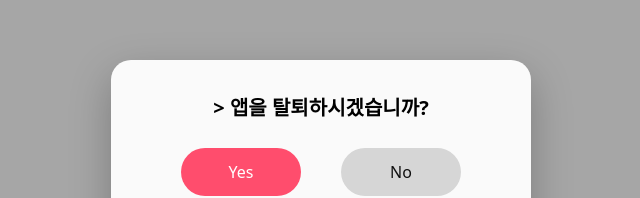
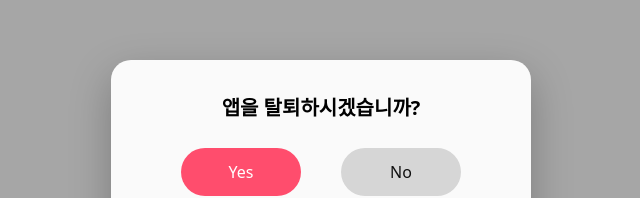
Before and after one commit to itsmeeyerin-design/Sync, a plain HTML site: page index.html in a window 1280 px wide. Shown: the part 252-450 px from the top of the page, without its empty margins (319-959 px from the left). Drawn offline with Linux system fonts and the light colour scheme.

Commit message:
Update index.html

```diff
--- a/index.html
+++ b/index.html
@@ -100,7 +100,7 @@ h1{
 
 <body>
   <div class="card">
-    <h1 id="title">>
+    <h1 id="title">
       앱을 탈퇴하시겠습니까?
     </h1>
 
```
